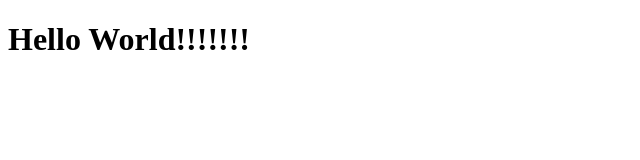
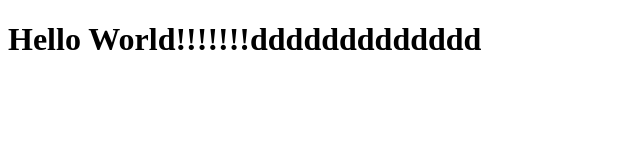
Before and after one commit to Gregor3236/Gregor, a plain HTML site: page index.html in a window 1280 px wide. Shown: the whole page, without its empty margins (0-640 px from the left). Drawn offline with Linux system fonts and the light colour scheme.

Commit message:
index: 개인 수정

```diff
--- a/index.html
+++ b/index.html
@@ -6,6 +6,6 @@
   <title>Document</title>
 </head>
 <body>
-  <h1>Hello World!!!!!!!</h1>
+  <h1>Hello World!!!!!!!ddddddddddddd</h1>
 </body>
 </html>
```
